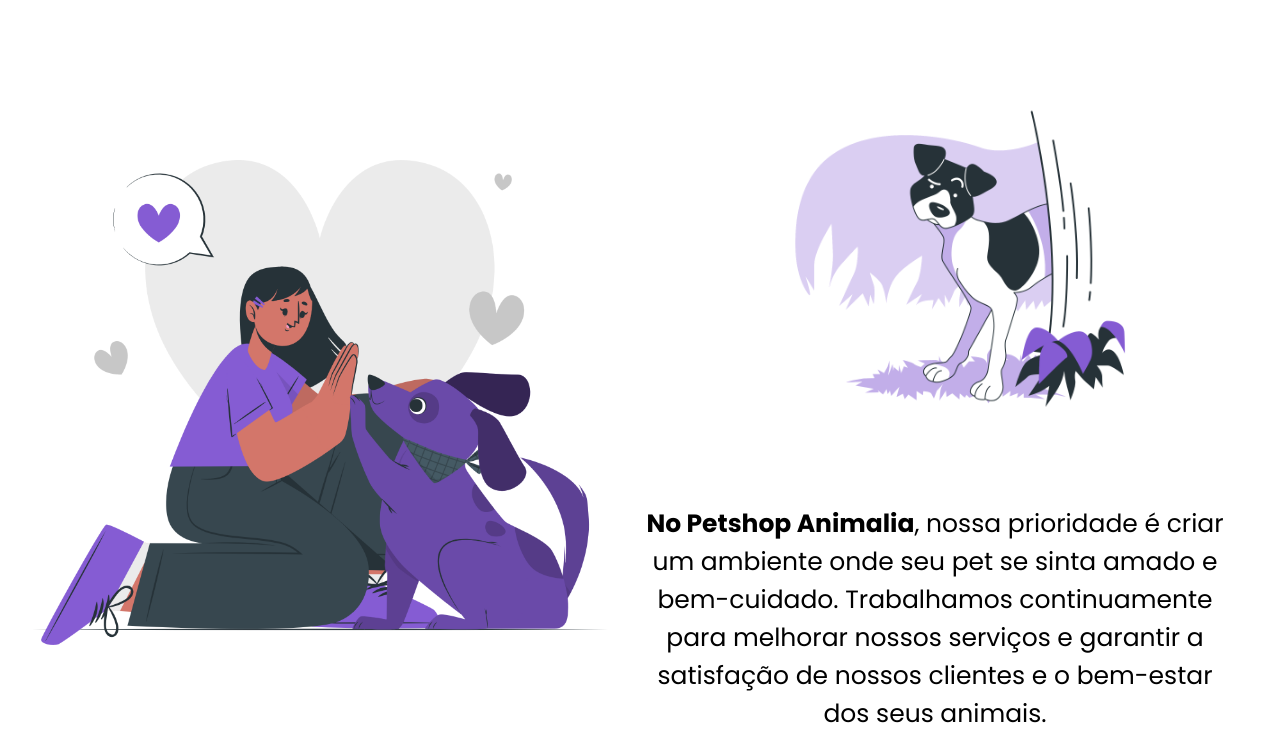
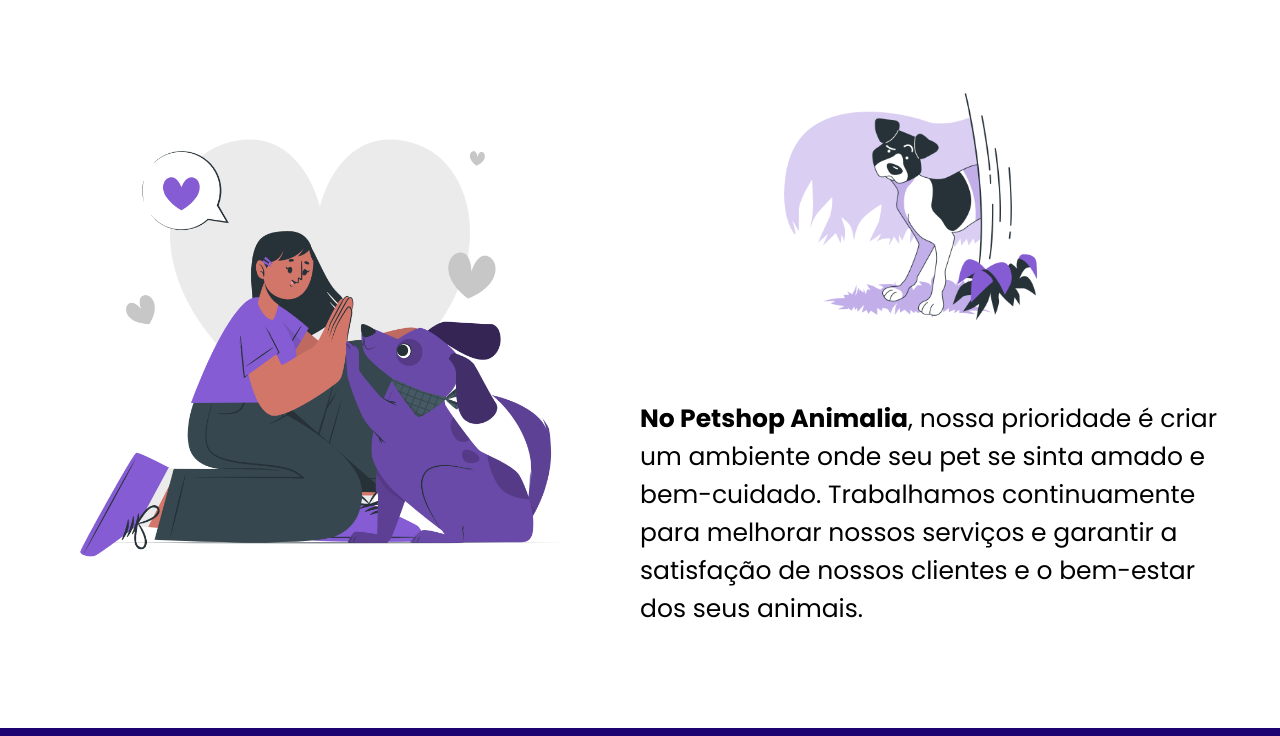
Before and after one commit to henriquegnat/petshop-animalia, a plain HTML site: page index.html in a window 1280 px wide. Shown: the part 795-1531 px from the top of the page. Drawn offline with Linux system fonts and the light colour scheme.

Commit message:
commit 7 - alteração home

```diff
--- a/css/style.css
+++ b/css/style.css
@@ -76,7 +76,7 @@
 }
 
 .img-home-2 > img{  /*TELA 2 - IMG1*/
-    width: 650px;
+    width: 550px;
     height: auto;
 }
 
@@ -101,13 +101,14 @@
     font-style: normal;
     font-weight: 400;
     line-height: normal;
-    text-align: center;
+    text-align: left;
     margin-right: 50px
 }
 
 .texto-img-home-2 > img{ /*TELA 2 - IMG2*/
-    width: 450px;
+    width: 345px;
     height: auto;
+    margin-right: 100px;
 }
 /*FIM DO HOME 2*/
 
@@ -198,6 +199,7 @@
    .img-home-2 > img{
         width: 600px;
         height: auto;
+        margin-right: 0px;
    }
 
    .texto-img-home-2{
```
